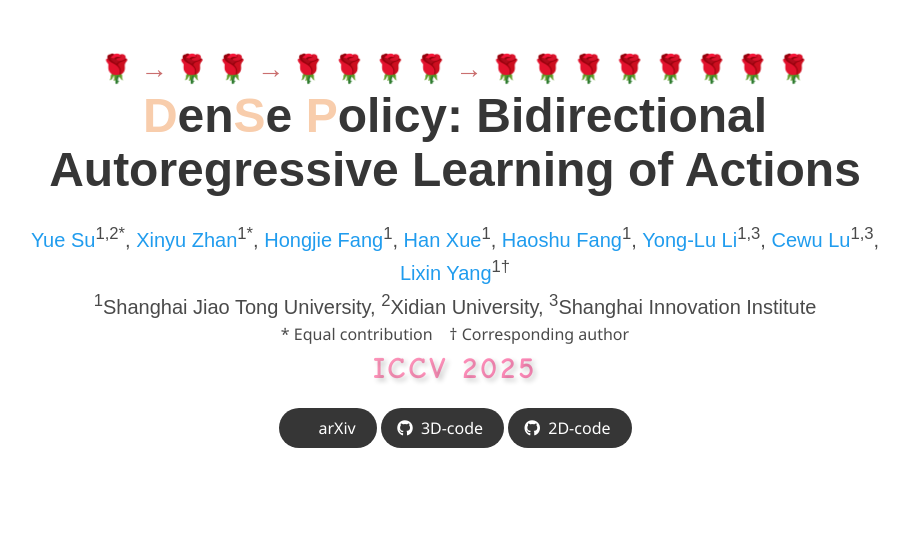
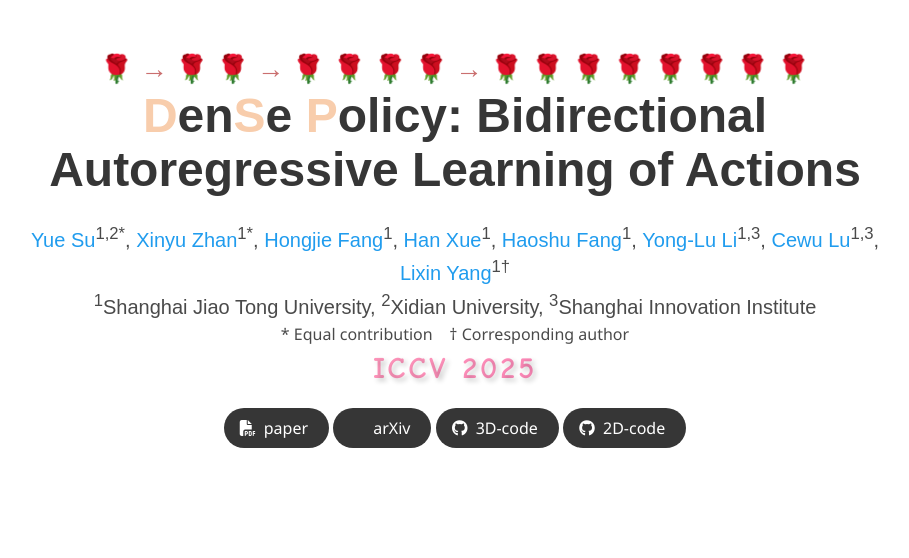
Before and after one commit to Selen-Suyue/DspNet, a plain HTML site: page index.html in a window 1280 px wide. Shown: the top 558 px of the page, without its empty margins (185-1094 px from the left). Drawn offline with nearby package versions, Linux system fonts and the light colour scheme; some icons are missing; a web font is replaced by a local one.

Commit message:
add paper

```diff
--- a/index.html
+++ b/index.html
@@ -97,6 +97,15 @@
             letter-spacing: 3px; text-shadow: 3px 3px 5px rgba(0, 0, 0, 0.2);">ICCV 2025</div>
             <div class="column has-text-centered">
               <div class="publication-links">
+                <span class="link-block">
+                <a href="https://openaccess.thecvf.com/content/ICCV2025/html/Su_Dense_Policy_Bidirectional_Autoregressive_Learning_of_Actions_ICCV_2025_paper.html"
+                   class="external-link button is-normal is-rounded is-dark">
+                  <span class="icon">
+                      <i class="fas fa-file-pdf"></i>
+                  </span>
+                  <span>paper</span>
+                </a>
+              </span>
                 <span class="link-block">
                   <a href="https://arxiv.org/abs/2503.13217" class="external-link button is-normal is-rounded is-dark">
                     <span class="icon">
```
